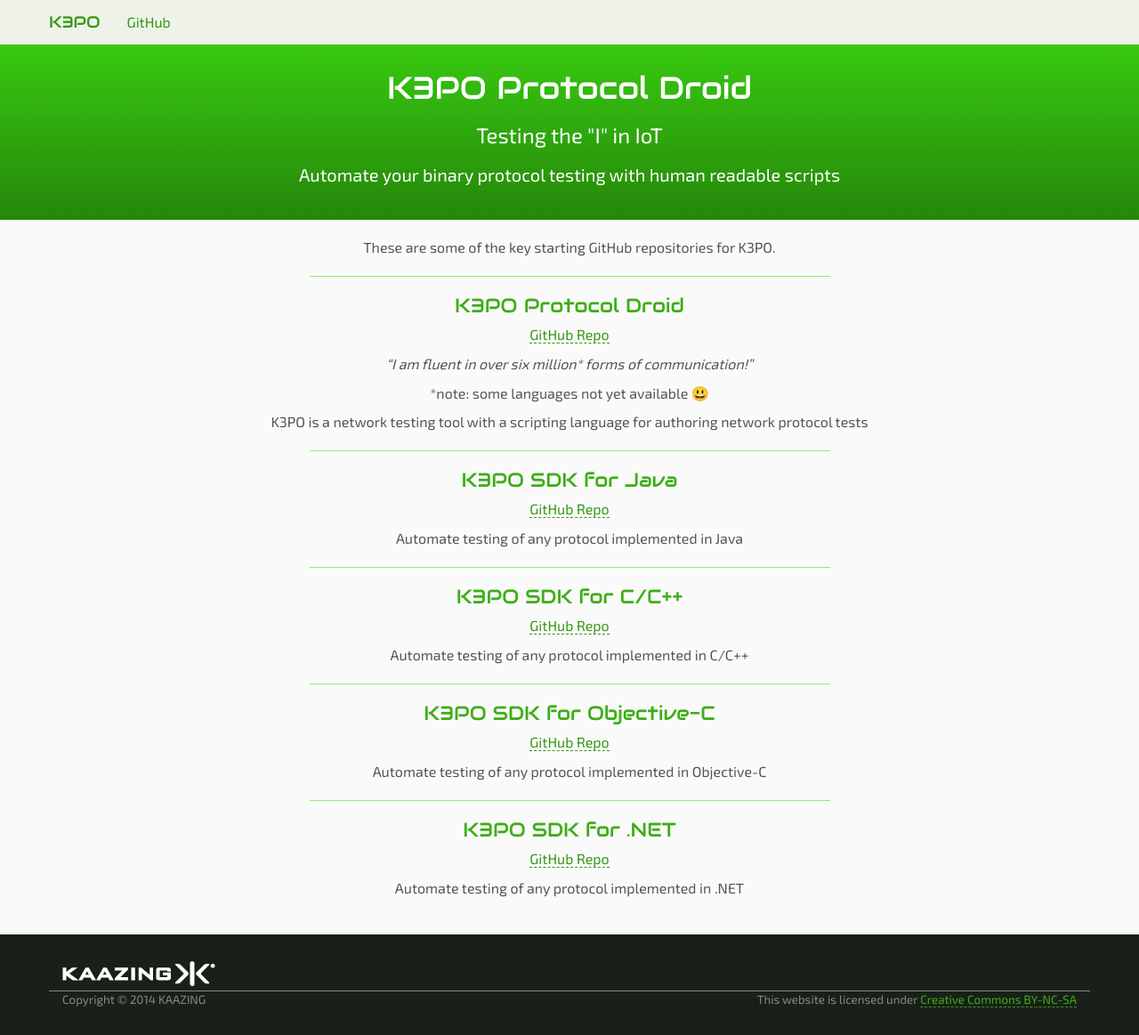
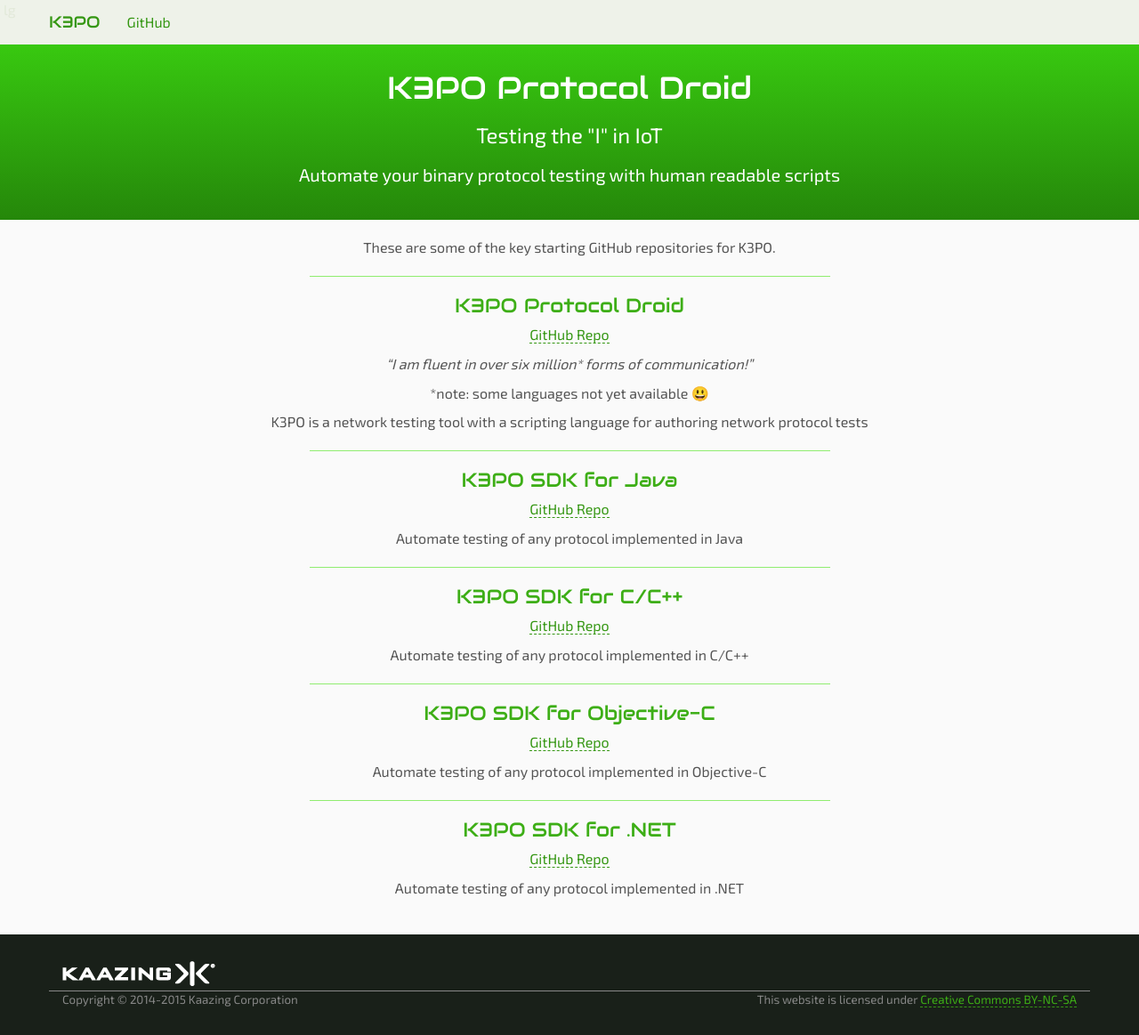
Before and after one commit to k3po/k3po.github.io, a Jekyll site: the page built from index.md, in a window 1280 px wide and 1163 px high. Shown: the whole window at 89% size. Built offline with Jekyll 4.4.1, drawn with Linux system fonts in a browser that asks for light colours; emoji names are drawn with the system emoji font; Markdown is read by kramdown in place of the engine named in the settings.

Commit message:
Updated copyright date and formatting

```diff
--- a/_includes/footer.html
+++ b/_includes/footer.html
@@ -4,10 +4,10 @@
     <a href="http://kaazing.org" class="image-link"><img src="/img/kaazing_white.png"></a>
 
     <div class="row copyright">
-      <div class="col-sm-3 text-left">
-        Copyright &copy; 2014 KAAZING
+      <div class="col-xs-12 col-sm-5 text-left">
+        Copyright &copy; 2014-2015 Kaazing Corporation
       </div>
-      <div class="col-sm-9 text-right">
+      <div class="col-xs-12 col-sm-7 license">
         This website is licensed under <a href="http://creativecommons.org/licenses/by-nc-sa/4.0/" target="_blank">Creative Commons BY-NC-SA</a>
       </div>
     </div>
--- a/_sass/_styles.scss
+++ b/_sass/_styles.scss
@@ -163,9 +163,13 @@
     font-size: 16pt;
   }
 
-  div.copyright {
+  .copyright {
     margin-top: 5px;
     border-top: solid 1px $footer-text-color;
+
+    .license {
+      text-align: left;
+    }
   }
 }
 
@@ -227,12 +231,12 @@
 // #diagnostic is used to show the bootstrap size currently being used. This
 // is helpful for diagnosing layout issues.
 #diagnostic {
-  display: none; // To hide or show diagnostic panel
+  //display: none; // To hide or show diagnostic panel
   z-index: 2000;
   position: fixed;
   top: 0;
   left: 4px;
-  color: #dddddd;
+  color: darken(#eef2e9, 5%);
 
   &:after {
     content: "xs";
@@ -240,21 +244,31 @@
 }
 
 @media (min-width: 768px) {
+
   #diagnostic:after {
     content: "sm";
   }
+
+  footer .copyright .license {
+        text-align: right;
+  }
+
 }
 
 /* Medium devices (desktops, 992px and up) */
 @media (min-width: 992px) {
+
   #diagnostic:after {
     content: "md";
   }
+
 }
 
 /* Large devices (large desktops, 1200px and up) */
 @media (min-width: 1200px) {
+
   #diagnostic:after {
     content: "lg";
   }
+
 }
```
